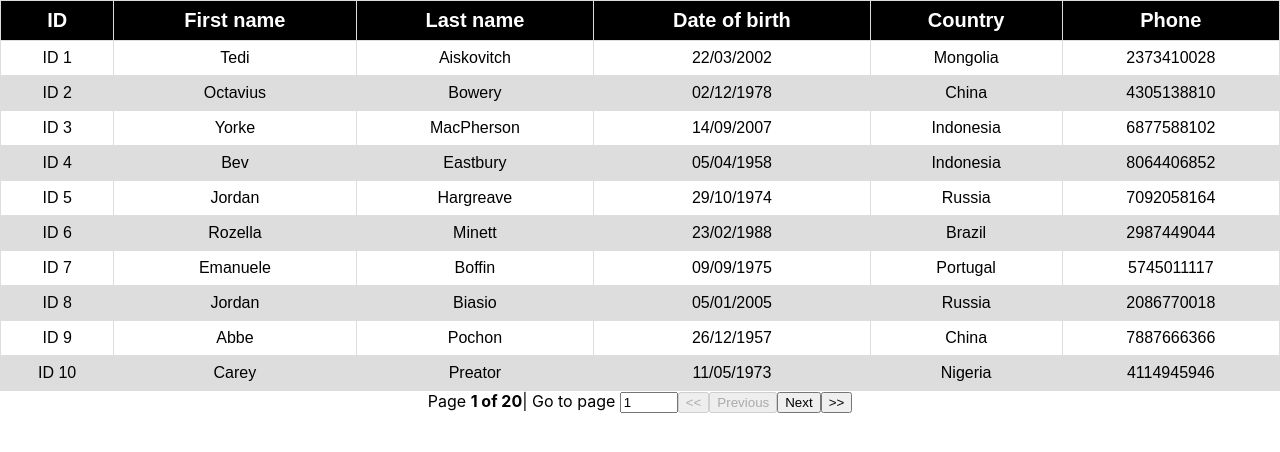
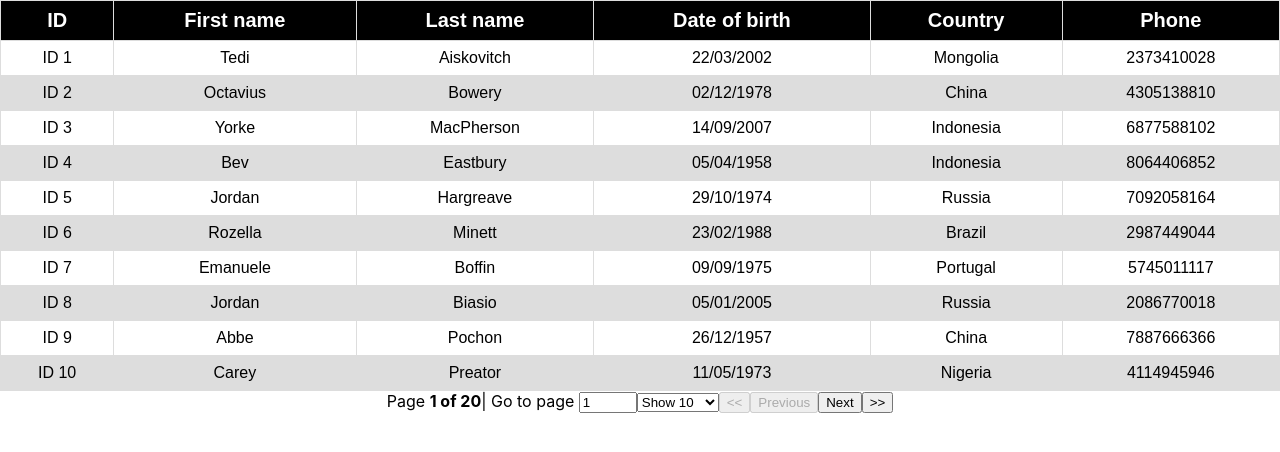
Before and after one commit to abdur-rehman-ali/react-table, a React (Create React App) app: page / in a window 1280 px wide. Shown: the top 452 px of the page. Built offline with nearby package versions, Linux system fonts and the light colour scheme; the HTML template or start-up script is replaced by a standard one.

Commit message:
Set page size functionality

```diff
--- a/src/components/PaginationTable.js
+++ b/src/components/PaginationTable.js
@@ -21,13 +21,14 @@ const PaginationTable = () => {
     state,
     gotoPage,
     pageCount,
+    setPageSize,
     prepareRow
   } = useTable({
     columns,
     data
   }, usePagination)
 
-  const { pageIndex } = state
+  const { pageIndex, pageSize } = state
   return (
     <>
       <table {...getTableProps()}>
@@ -78,11 +79,21 @@ const PaginationTable = () => {
             max={pageCount}
           />
         </span>
+        <select
+          value={pageSize}
+          onChange={e => setPageSize(Number(e.target.value))} >
+          {
+            [10, 25, 50, 100].map(pageSize => (
+              <option value={pageSize} key={pageSize}>
+                Show {pageSize}
+              </option>
+            ))
+          }
+        </select>
         <button onClick={() => gotoPage(0)} disabled={!canPreviousPage}>{'<<'}</button>
         <button onClick={() => previousPage()} disabled={!canPreviousPage}>Previous</button>
         <button onClick={() => nextPage()} disabled={!canNextPage}>Next</button>
         <button onClick={() => gotoPage(pageCount - 1)} disabled={!canNextPage}>{'>>'}</button>
-
       </div>
     </>
   )
```
